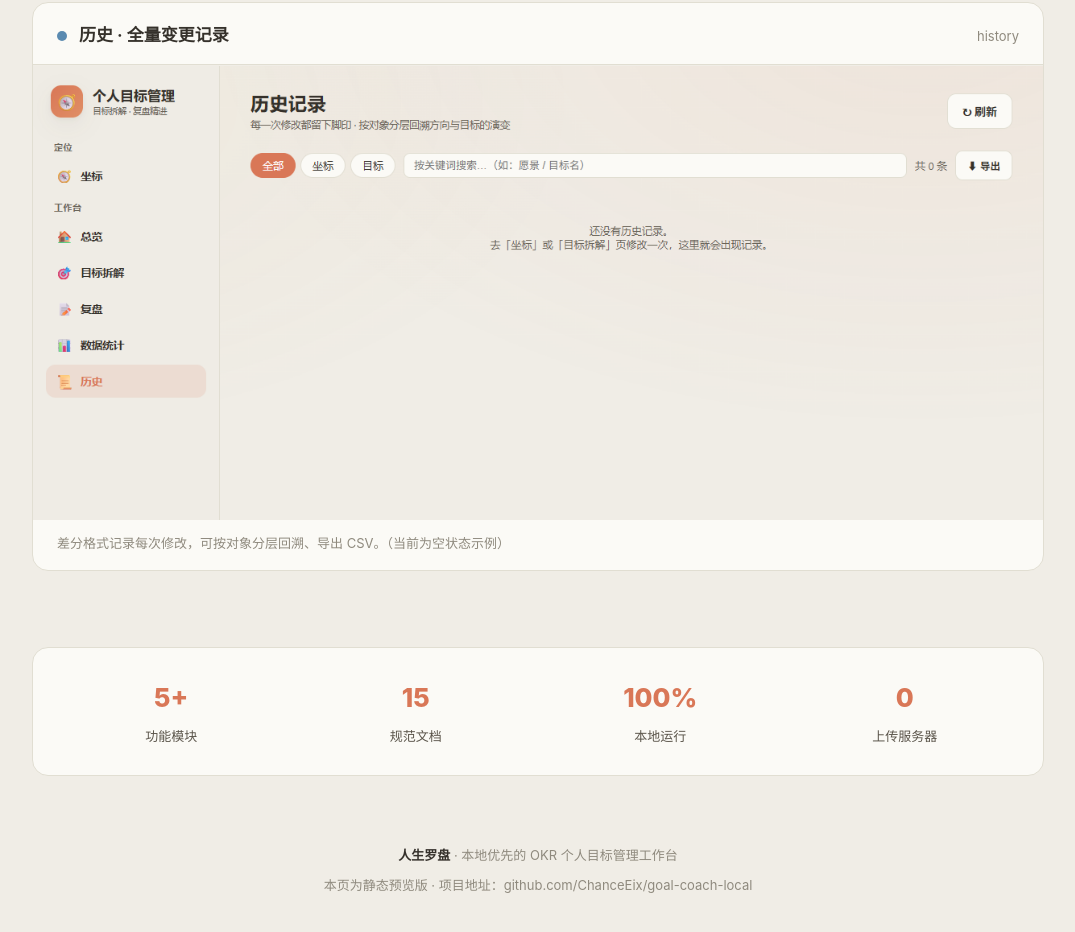
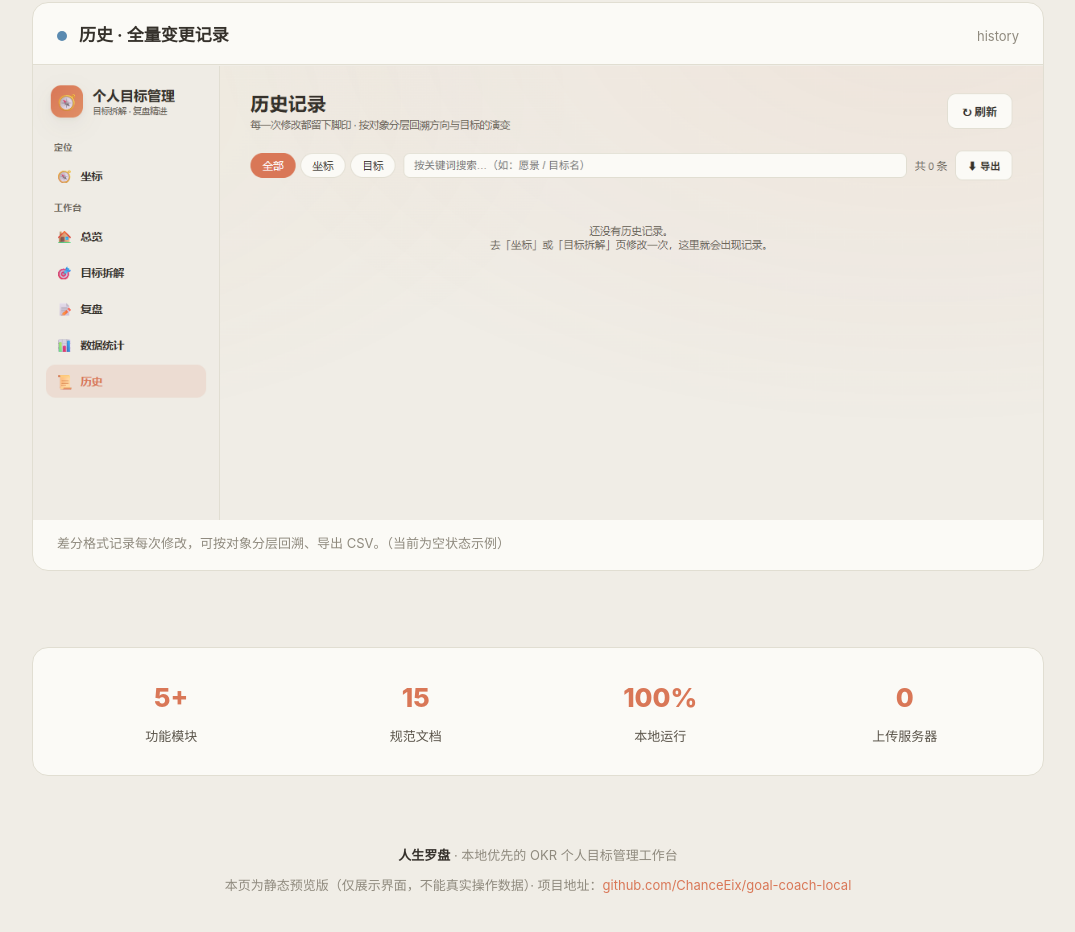
Before and after one commit to ChanceEix/goal-coach-local, a website: page preview.html in a window 1280 px wide. Shown: the part 5631-6563 px from the top of the page, without its empty margins (102-1177 px from the left). Drawn offline with Linux system fonts and the light colour scheme.

Commit message:
docs: README 增加在线预览入口，预览页补充仓库链接

```diff
--- a/preview.html
+++ b/preview.html
@@ -168,7 +168,7 @@
 
 <div class="foot">
   <p><strong>人生罗盘</strong> · 本地优先的 OKR 个人目标管理工作台</p>
-  <p style="margin-top:8px;">本页为静态预览版 · 项目地址：github.com/ChanceEix/goal-coach-local</p>
+  <p style="margin-top:8px;">本页为静态预览版（仅展示界面，不能真实操作数据）· 项目地址：<a href="https://github.com/ChanceEix/goal-coach-local">github.com/ChanceEix/goal-coach-local</a></p>
 </div>
 
 </body>
```
Also changed, not shown: README.md.
